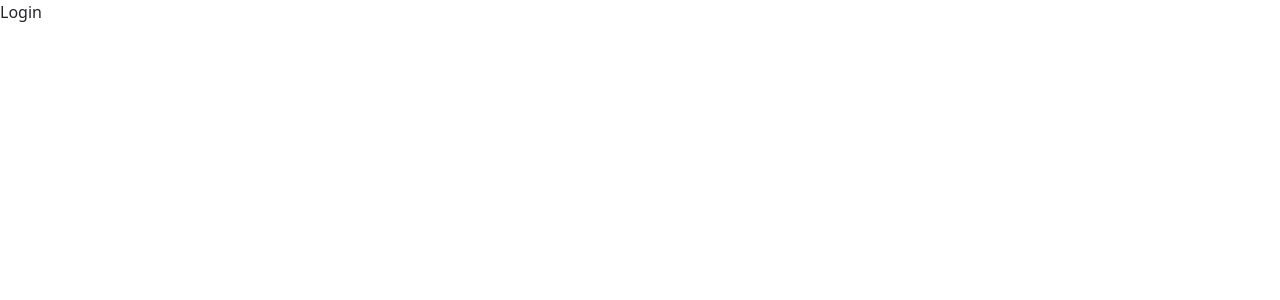
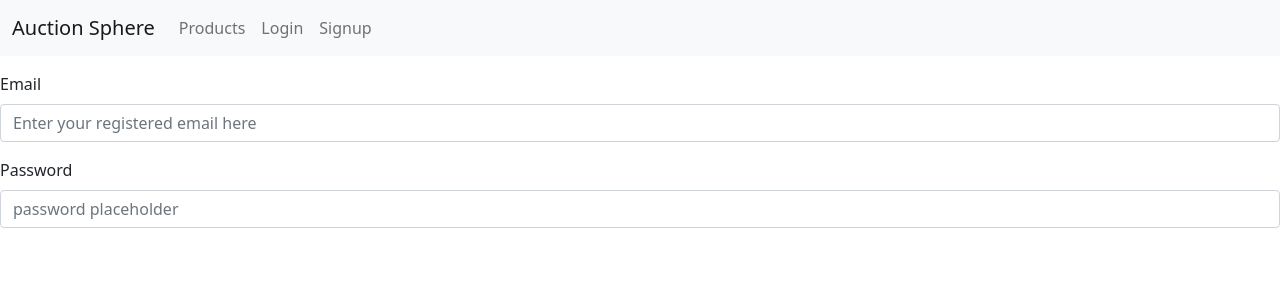
Before and after one commit to mithildani/Auction-Sphere, a React (Create React App) app: page /login in a window 1280 px wide. Shown: the top 300 px of the page. Built offline with nearby package versions, Linux system fonts and the light colour scheme.

Commit message:
Navbar and Login page layout

```diff
--- a/src/App.js
+++ b/src/App.js
@@ -3,6 +3,7 @@ import './App.css';
 import { BrowserRouter, Routes, Route } from "react-router-dom";
 import Signup from './components/LoginSignup/Signup';
 import Login from './components/LoginSignup/Login';
+import Products from './components/Products';
 
 function App() {
   return (
@@ -12,6 +13,7 @@ function App() {
           {/* <Route index element={<Signup />} /> */}
         </Route>
         <Route path="/login" element={<Login />} />
+        <Route path="/products" element={<Products />} />
       </Routes>
     </BrowserRouter>
   );
--- a/src/components/LoginSignup/Login.js
+++ b/src/components/LoginSignup/Login.js
@@ -1,8 +1,35 @@
 import React from 'react'
-
+import { Form, FormGroup, Label, Input, Navbar} from 'reactstrap'
+import Navv from './Navv'
 const Login = () => {
   return (
-    <div>Login</div>
+    <div>
+        <Navv />
+      <Form>
+      <FormGroup>
+        <Label for="Email">
+          Email
+        </Label>
+        <Input
+          id="Email"
+          name="email"
+          placeholder="Enter your registered email here"
+          type="email"
+        />
+      </FormGroup>
+      <FormGroup>
+        <Label for="Password">
+          Password
+        </Label>
+        <Input
+          id="Password"
+          name="password"
+          placeholder="password placeholder"
+          type="password"
+        />
+        </FormGroup>
+    </Form>
+    </div>
   )
 }
 
--- /dev/null
+++ b/src/components/LoginSignup/Navv.js
@@ -0,0 +1,59 @@
+import React, { useState } from "react";
+import {
+  Collapse,
+  Navbar,
+  NavbarToggler,
+  NavbarBrand,
+  Nav,
+  NavItem,
+  NavLink,
+  UncontrolledDropdown,
+  DropdownToggle,
+  DropdownMenu,
+  DropdownItem,
+  NavbarText,
+} from "reactstrap";
+
+function Navv(args) {
+  const [isOpen, setIsOpen] = useState(true);
+
+  const toggle = () => setIsOpen(!isOpen);
+
+  return (
+    <div>
+      <Navbar style={{ marginBottom: "1rem" }} color="light" light expand="md">
+        <NavbarBrand href="/">Auction Sphere</NavbarBrand>
+        <NavbarToggler
+          onClick={() => {
+            setIsOpen(!isOpen);
+          }}
+        />
+        <Collapse isOpen={isOpen} navbar>
+          <Nav className="mr-auto" navbar>
+            <NavItem>
+              <NavLink href="/products">Products</NavLink>
+            </NavItem>
+            {/* {localStorage.getItem('auth') === 'true' ? (<></>) : (
+              <>
+              <NavItem>
+              <NavLink href="/login">Login</NavLink>
+            </NavItem>
+            <NavItem>
+              <NavLink href="/">Signup</NavLink>
+            </NavItem>
+              </>
+            )} */}
+            <NavItem>
+              <NavLink href="/login">Login</NavLink>
+            </NavItem>
+            <NavItem>
+              <NavLink href="/">Signup</NavLink>
+            </NavItem>
+          </Nav>
+        </Collapse>
+      </Navbar>
+    </div>
+  );
+}
+
+export default Navv;
--- /dev/null
+++ b/src/components/Products.js
@@ -0,0 +1,9 @@
+import React from 'react'
+
+const Products = () => {
+  return (
+    <div>Products</div>
+  )
+}
+
+export default Products
```
Also changed, not shown: src/components/LoginSignup/Navbar.js (deleted, +0 -9 lines).
